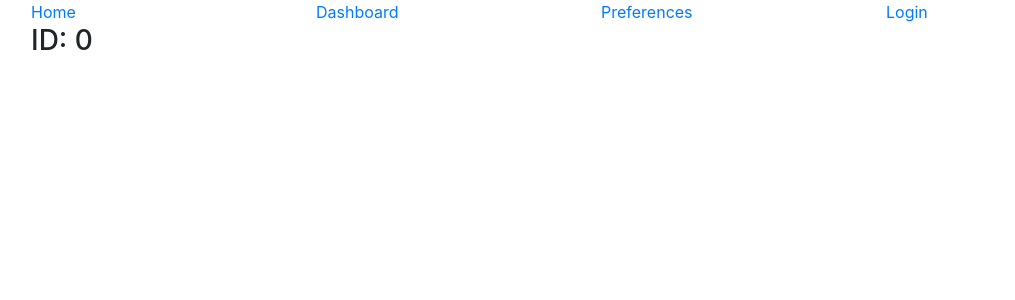
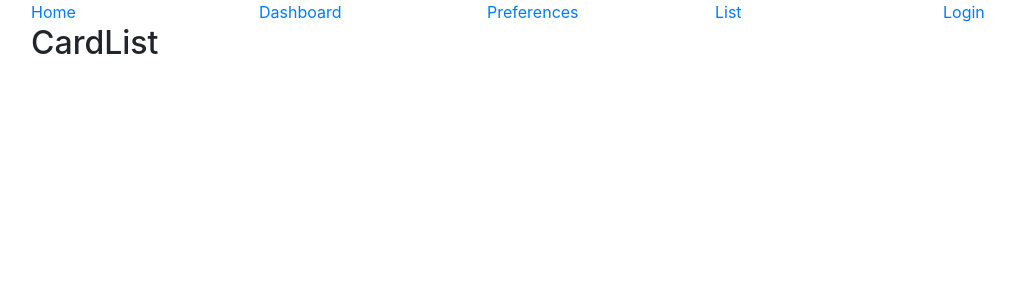
Before and after one commit to cenekSvoboda/cards, a React (Create React App) app: page /list in a window 1280 px wide. Shown: the top 300 px of the page, without its empty margins (54-1069 px from the left). Built offline with nearby package versions, Linux system fonts and the light colour scheme; no server answers.

Commit message:
#CARDS-6 - Uzavřít login, layout a základní routing před branchem Cards (obecné řešení)
founded CardList

```diff
--- a/src/components/App/App.tsx
+++ b/src/components/App/App.tsx
@@ -4,6 +4,7 @@ import {BrowserRouter, Route, Switch, Link, useParams} from 'react-router-dom';
 import { Container, Row, Col } from 'reactstrap';
 import Dashboard from '../Dashboard/Dashboard';
 import Login from '../Login/Login';
+import CardList from '../CardList/CardList';
 import Logout from '../Logout/Logout';
 import Preferences from '../Preferences/Preferences';
 import useToken from './useToken';
@@ -56,6 +57,9 @@ function App() {
                 <Col>
                     <Link to="/preferences">Preferences</Link>
                 </Col>
+                <Col>
+                    <Link to="/list">List</Link>
+                </Col>
                 {condLogin}
             </Row>
                     <Switch>
@@ -70,6 +74,9 @@ function App() {
                         </Route>
                         <Route path="/logout">
                             <Logout />
+                        </Route>
+                        <Route path="/list">
+                            <CardList />
                         </Route>
                         <Route path="/:abbrev">
                             <BCard />
--- /dev/null
+++ b/src/components/CardList/CardList.tsx
@@ -0,0 +1,11 @@
+import React from 'react';
+
+class CardList extends React.Component{
+    render() {
+        return (
+            <h2>CardList</h2>
+        );
+    }
+}
+
+export default CardList;
```
